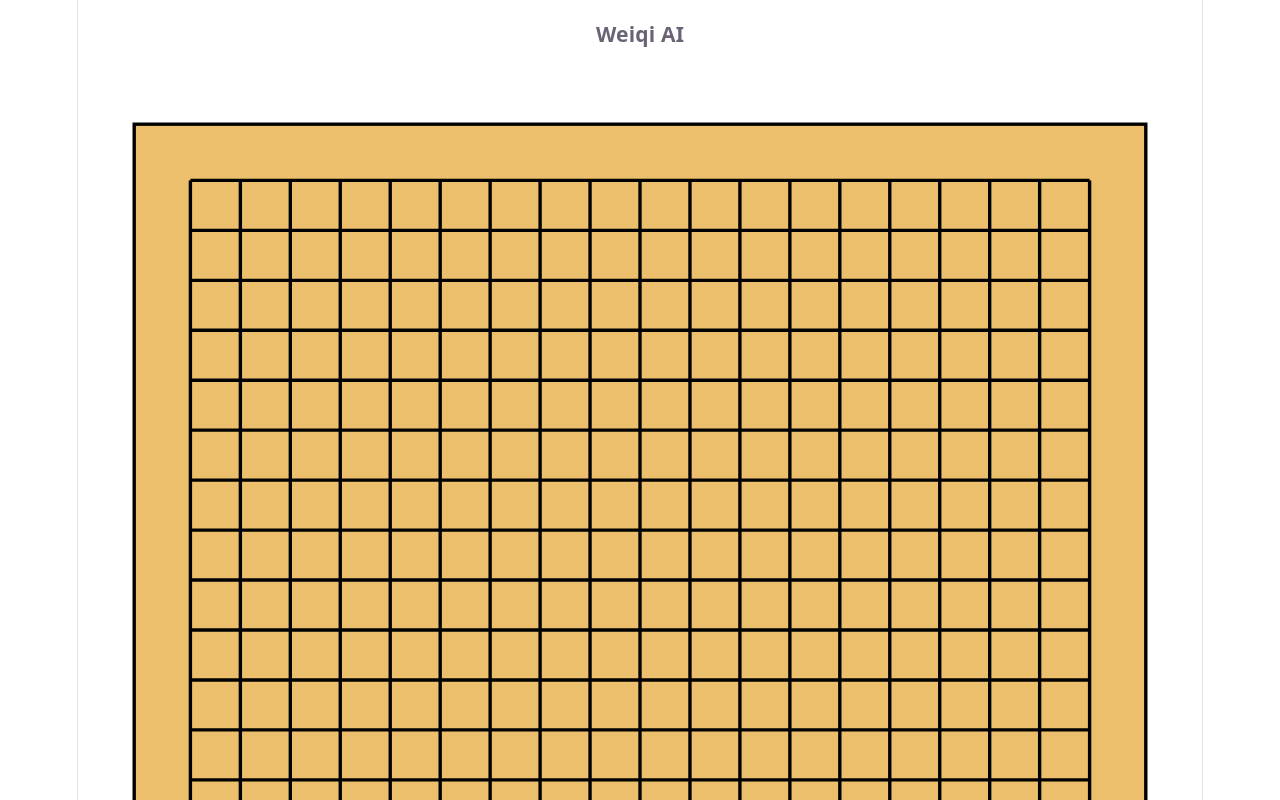
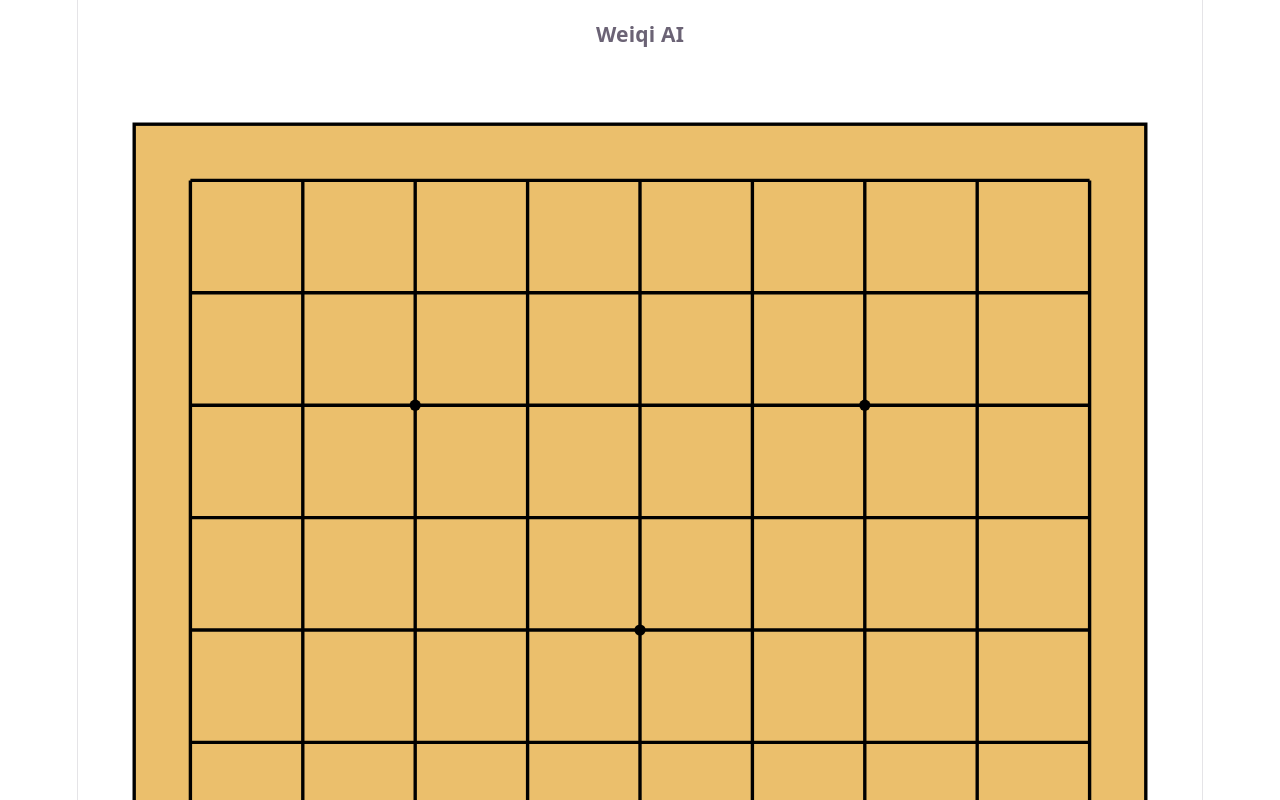
Before and after one commit to wjf37/weiqi-ai, a React app in the folder frontend/: page / in a window 1280 px wide. Shown: the top 800 px of the page. Built offline with nearby package versions, Linux system fonts and the light colour scheme; the HTML template or start-up script is replaced by a standard one.

Commit message:
render star points for 9,13, and 19 board sizes

```diff
--- a/frontend/src/components/Board.jsx
+++ b/frontend/src/components/Board.jsx
@@ -1,21 +1,44 @@
-function Board({ size = 19 }) {
+function getStarPoints(size) {
+  if (size !== 9 && size !== 13 && size !== 19) {
+    return []
+  }
+
+  var distance = 3
+  if (size == 9) {
+     distance = 2
+  }
+  const last = size - 1
+  const middle = Math.floor(size / 2)
+
+  const points = [
+    [distance, distance],
+    [distance, last - distance],
+    [last - distance, distance],
+    [last - distance, last - distance],
+    [middle, middle],
+  ]
+
+  if (size === 19) {
+    points.push(
+      [middle, distance],
+      [middle, last - distance],
+      [distance, middle],
+      [last - distance, middle],
+    )
+  }
+
+  return points
+}
+
+function Board({ size = 9 }) {
 // TODO: change cell size to be calculated from a hook checking the window size when a prototype can be shown
     //const windowSize = useWindowSize()
     const cellSize = 40
     const boardSize = size * cellSize
     const cellSpacing = 80/(size-1)
+    const points = getStarPoints(size)
 
     return (
-        //show the basic light brown board with enough intersection lines for the type of board being played
-        //on top have an invisible grid of circles that line up with the intersections and get updated to
-        //become visible upon receiving board state update from backend
-
-        //example horizontal line for the intersections. the start and end points need to be calculated per board size.
-        //<line x1="10" y1="10" x2="10" y2="90" stroke="black" stroke-width="0.2"/>
-        //lines: start = (5,5) end = (95,95)
-        //split this 90 into n lines for the board size using i. 90/size = spacing starting from 5
-        //horizontal lines: x1
-        //board svg
         <svg viewBox="0 0 100 100" preserveAspectRatio="XMidYMid" role="img">
             <title>Go Board</title>
             <rect x="5" y = "5" width="90" height="90" fill="#EBBF6C" stroke="black" strokeWidth="0.3"/>
@@ -42,6 +65,16 @@ function Board({ size = 19 }) {
                 />
             })}
 
+            {points.map(([x,y]) => (
+                <circle
+                    key={`${x}-${y}`}
+                    cx={10 + x*cellSpacing}
+                    cy={10 + y*cellSpacing}
+                    r={0.5}
+                    fill="black"
+                />
+            ))}
+
         </svg>
     )
 }
```
